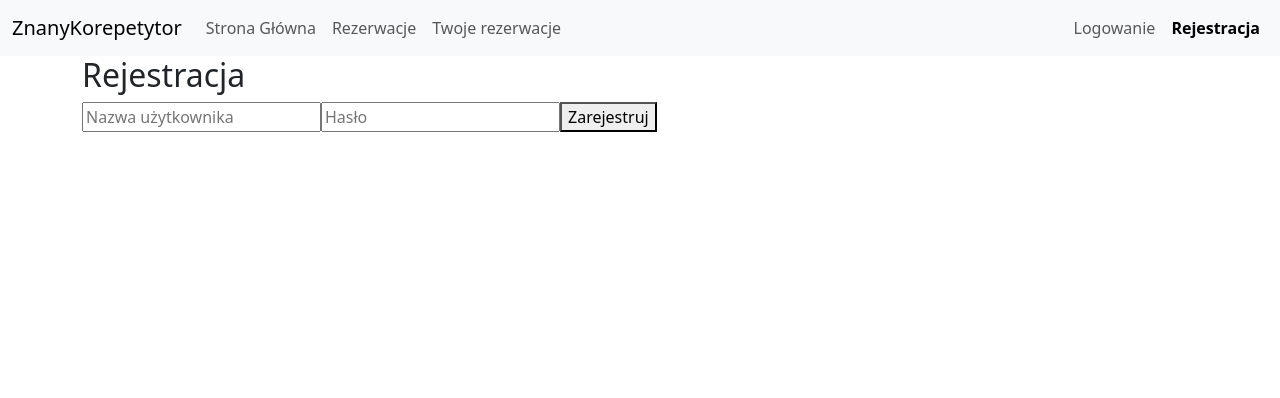
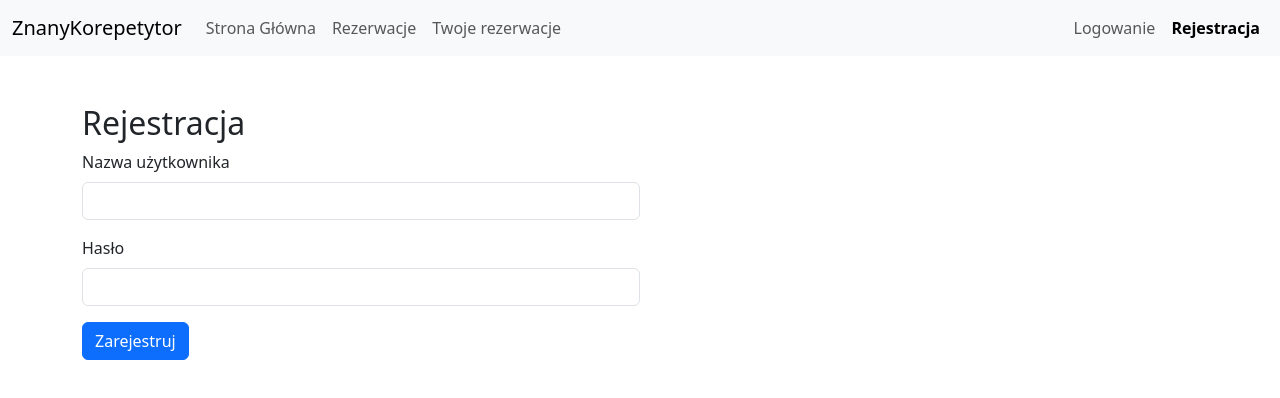
Before and after one commit to Jakub3Tp/Projekt, a React (Vite) app: page /registration in a window 1280 px wide. Shown: the top 398 px of the page. Built offline with nearby package versions, Linux system fonts and the light colour scheme.

Commit message:
01.04.2025 - Rejestracja

```diff
--- a/src/Login.jsx
+++ b/src/Login.jsx
@@ -22,22 +22,30 @@ export default function Login() {
     };
 
     return (
-        <div className="container">
+        <div className="container mt-5">
             <h2>Logowanie</h2>
-            <form onSubmit={handleLogin}>
+            <form onSubmit={handleLogin} className="w-50">
+                <div className="mb-3">
+                    <label htmlFor="username" className="form-label">Nazwa użytkownika</label>
                     <input
                         type="text"
-                    placeholder="Nazwa użytkownika"
+                        className="form-control"
+                        id="username"
                         value={username}
                         onChange={(e) => setUsername(e.target.value)}
                     />
+                </div>
+                <div className="mb-3">
+                    <label htmlFor="password" className="form-label">Hasło</label>
                     <input
                         type="password"
-                    placeholder="Hasło"
+                        className="form-control"
+                        id="password"
                         value={password}
                         onChange={(e) => setPassword(e.target.value)}
                     />
-                <button type="submit">Zaloguj</button>
+                </div>
+                <button type="submit" className="btn btn-primary">Zaloguj</button>
             </form>
         </div>
     );
--- a/src/Registration.jsx
+++ b/src/Registration.jsx
@@ -29,22 +29,30 @@ export default function Register() {
     };
 
     return (
-        <div className="container">
+        <div className="container mt-5">
             <h2>Rejestracja</h2>
-            <form onSubmit={handleRegister}>
+            <form onSubmit={handleRegister} className="w-50">
+                <div className="mb-3">
+                    <label htmlFor="username" className="form-label">Nazwa użytkownika</label>
                     <input
                         type="text"
-                    placeholder="Nazwa użytkownika"
+                        className="form-control"
+                        id="username"
                         value={username}
                         onChange={(e) => setUsername(e.target.value)}
                     />
+                </div>
+                <div className="mb-3">
+                    <label htmlFor="password" className="form-label">Hasło</label>
                     <input
                         type="password"
-                    placeholder="Hasło"
+                        className="form-control"
+                        id="password"
                         value={password}
                         onChange={(e) => setPassword(e.target.value)}
                     />
-                <button type="submit">Zarejestruj</button>
+                </div>
+                <button type="submit" className="btn btn-primary">Zarejestruj</button>
             </form>
         </div>
     );
```
Lines whose indentation alone changed are shown as unchanged.
